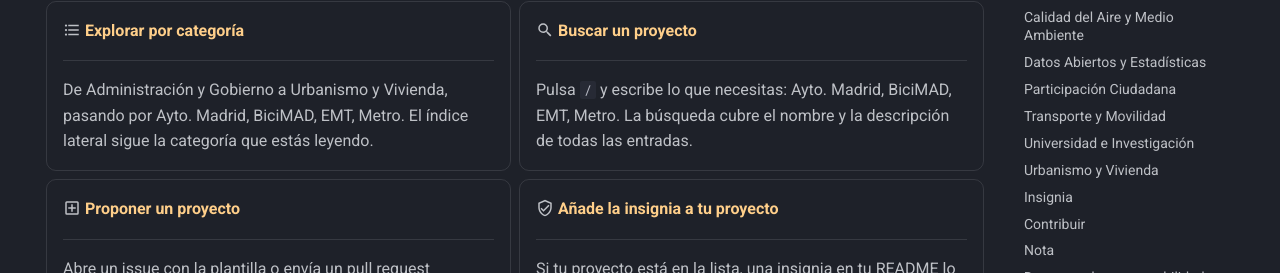
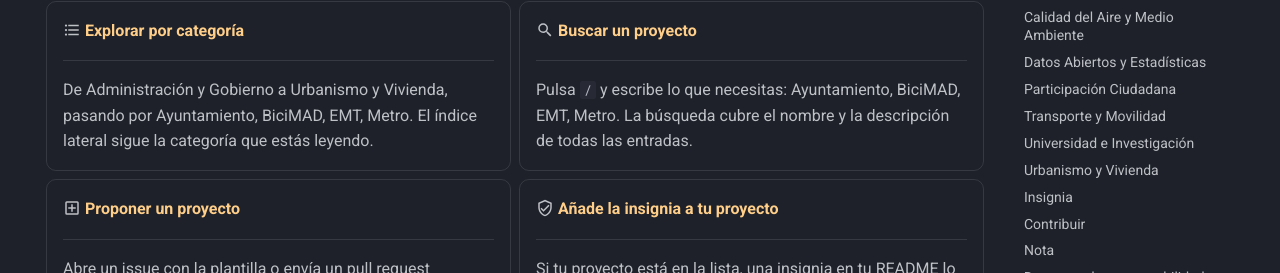
Before and after one commit to GeiserX/awesome-comunidad-de-madrid, an MkDocs documentation site: the page built from docs/index.md, in a window 1280 px wide and 900 px high, scrolled down 421 px. Shown: the part 180-453 px from the top of the window. Built offline with MkDocs 1.6.1 and Material for MkDocs 9.7.7, drawn with Linux system fonts in a browser that asks for light colours; comment, search, counter and statistics services are not loaded.

Commit message:
docs: point the search card at words the search actually finds (#19)
Search card names Ayuntamiento instead of Ayto. Madrid; lychee skips the site's own address on pull requests.

```diff
--- a/docs/index.md
+++ b/docs/index.md
@@ -27,13 +27,13 @@ hide:
 
     ---
 
-    De Administración y Gobierno a Urbanismo y Vivienda, pasando por Ayto. Madrid, BiciMAD, EMT, Metro. El índice lateral sigue la categoría que estás leyendo.
+    De Administración y Gobierno a Urbanismo y Vivienda, pasando por Ayuntamiento, BiciMAD, EMT, Metro. El índice lateral sigue la categoría que estás leyendo.
 
--   :material-magnify: **[Buscar un proyecto](https://geiserx.github.io/awesome-comunidad-de-madrid/?q=Ayto.%20Madrid)**
+-   :material-magnify: **[Buscar un proyecto](https://geiserx.github.io/awesome-comunidad-de-madrid/?q=Ayuntamiento)**
 
     ---
 
-    Pulsa `/` y escribe lo que necesitas: Ayto. Madrid, BiciMAD, EMT, Metro. La búsqueda cubre el nombre y la descripción de todas las entradas.
+    Pulsa `/` y escribe lo que necesitas: Ayuntamiento, BiciMAD, EMT, Metro. La búsqueda cubre el nombre y la descripción de todas las entradas.
 
 -   :material-plus-box-outline: **[Proponer un proyecto](https://github.com/GeiserX/awesome-comunidad-de-madrid/issues/new?template=anadir-proyecto.md)**
 
```
Also changed, not shown: 1 other file.
